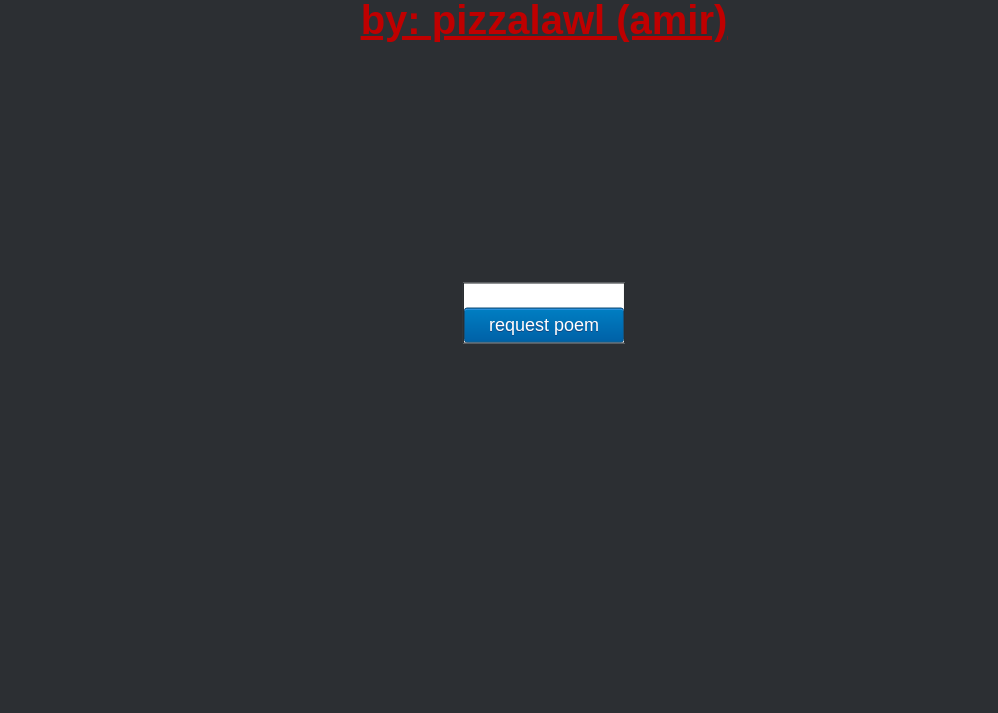
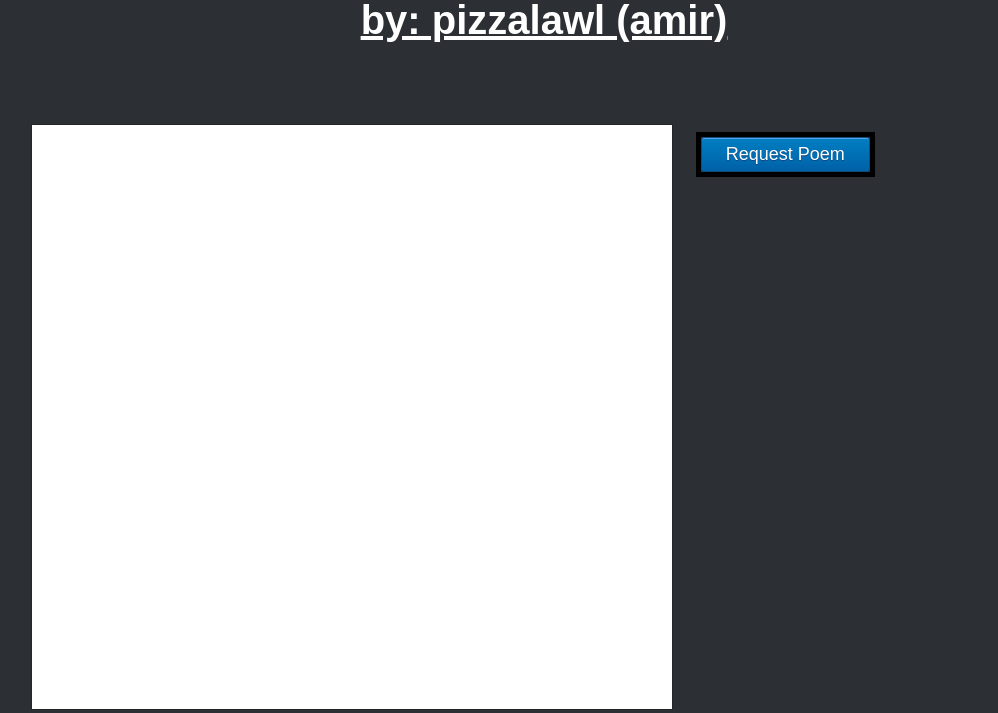
Before and after one commit to pizzalawl/random_poetry, a plain HTML site: page index.html in a window 1280 px wide. Shown: the part 87-800 px from the top of the page, without its empty margins (96-1094 px from the left). Drawn offline with Linux system fonts and the light colour scheme; files whose address does not match are found by name; a web font is replaced by a local one.

Commit message:
organizing files + more decorations

```diff
--- a/index.html
+++ b/index.html
@@ -25,7 +25,12 @@
     <p id="body8"></p>
     <p id="body9"></p>
     <p id="body10"></p>
-    <button id="button" class="myButton">request poem</button>
     </div>
+    <div id="buttonbox">
+        <button id="myButton">Request Poem</button>
+    </div>
+    <nav>
+        <a href="faq.html"></a>
+    </nav>
 </body>
 </html>
--- a/scripts/main.js
+++ b/main.js
@@ -2,6 +2,7 @@ let url = 'https://poetrydb.org/random,linecount/1;10/title,author,lines.json'
 const button = document.getElementById('button')
 const title = document.getElementById('title')
 const author = document.getElementById('author')
+const fullBody = document.getElementById('fullbody')
 const element = document.getElementById('element')
 
 
@@ -11,7 +12,7 @@ async function requestPoem(url) {
   return data
 }
 
-button.onclick = async () => {
+myButton.onclick = async () => {
   let data = await requestPoem(url)
   let poem = data[0].lines
   title.innerHTML = data[0].title
--- a/stylesheet.css
+++ b/stylesheet.css
@@ -14,19 +14,24 @@ body {
     font-size: 40px;
     display: flex;
     justify-content: center;
-    color: #bf0000;
+    color: white;
 }
 
 .box {
+	height:73%;
+	width:50%;
+	overflow-y: scroll;
+	overflow-x: scroll;
     position: absolute;
-    top: 50%;
-    left: 50%;
+    top: 63%;
+    left: 35%;
     transform: translate(-50%, -50%);
+
     background-color: white;
     border: 1px solid #23272a
 }
 
-#button {
+#myButton {
 	box-shadow:inset 0px 1px 0px 0px #54a3f7;
 	background:linear-gradient(to bottom, #007dc1 5%, #0061a7 100%);
 	background-color:#007dc1;
@@ -40,12 +45,17 @@ body {
 	padding:6px 24px;
 	text-decoration:none;
 	text-shadow:0px 1px 0px #154682;
+	position: relative;
 }
-.myButton:hover {
+#myButton:hover {
 	background:linear-gradient(to bottom, #0061a7 5%, #007dc1 100%);
 	background-color:#0061a7;
 }
-.myButton:active {
-	position:relative;
-	top:1px;
+
+#buttonbox {
+	position: relative;
+	left: 62%;
+	width: fit-content;
+	height: fit-content;
+	border: 5px solid black;
 }
```
Also changed, not shown: faq.html (added).
